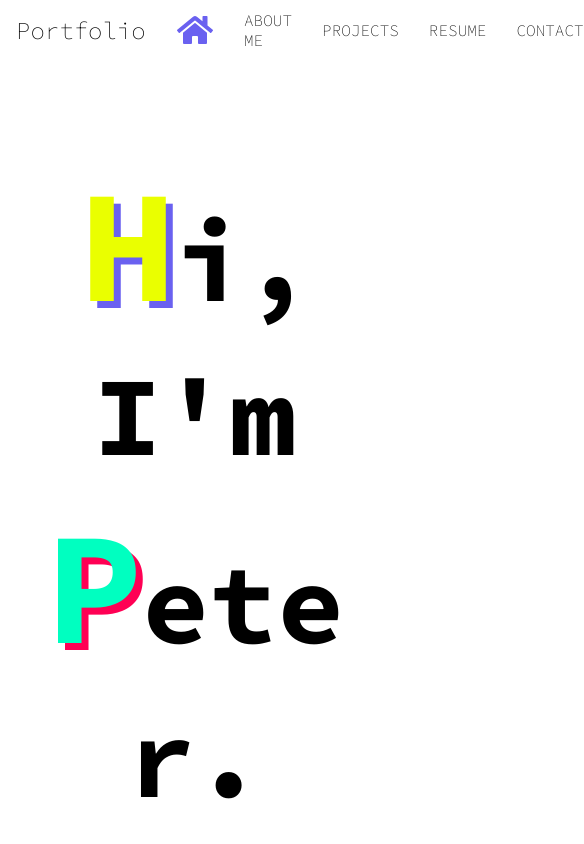
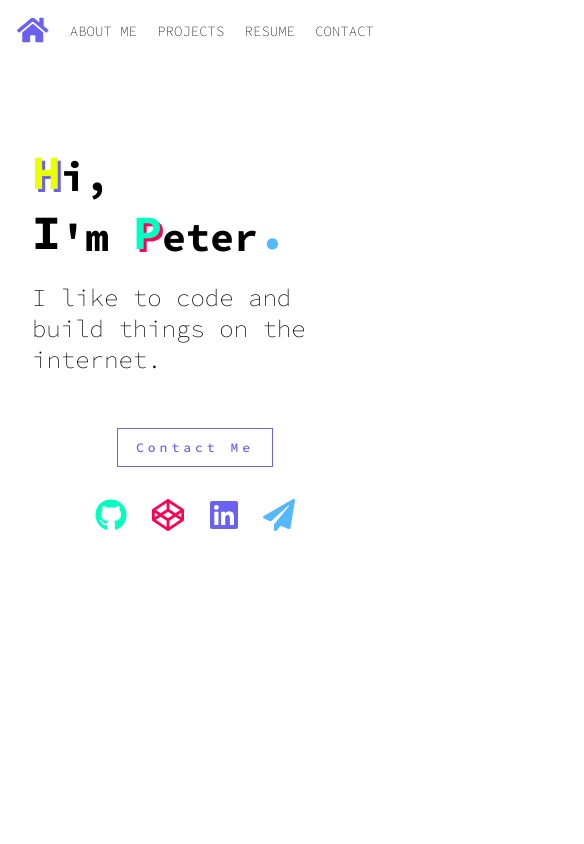
Before and after one commit to r00bal/Portfolio, a Gatsby site: page / in a window 390 px wide. Shown: the top 844 px of the page, 584 px wide, since content can reach past the window. Built offline with nearby package versions, Linux system fonts and the light colour scheme; Gatsby itself is replaced by a stand-in of ours.

Commit message:
fix intro, styledProps, add responsivness

```diff
--- a/src/components/Footer.js
+++ b/src/components/Footer.js
@@ -1,22 +1,35 @@
 import React from 'react'
 import styled from 'styled-components'
-import { flexProps, marginProps } from '../utils/css-helpers'
+import { mediaAbove, marginProps } from '../utils/css-helpers'
 import { Button } from '.'
 
 const Container = styled.footer`
-  ${({ width }) => (width ? `width: ${width};` : `width:100%;`)}
-  ${({ maxWidth }) => (maxWidth ? `max-width: ${maxWidth};` : null)}
-  ${flexProps}
-  ${marginProps}
+  display: flex;
+  flex-direction: column;
+  justify-content: space-between;
+  align-items: center;
+  width: 100%;
+  max-width: 400px;
+  margin: 10% 0 0 0;
+  ${mediaAbove.smallScreen`
+  flex-direction: row;
+`}
 `
 
 const FooterButtonLink = styled(Button)``
 
 const Box = styled.div`
-  ${({ width }) => (width ? `width: ${width};` : `width:100%;`)}
-  ${({ maxWidth }) => (maxWidth ? `max-width: ${maxWidth};` : null)}
-  ${flexProps}
-  ${marginProps}
+  display: flex;
+  flex-direction: row;
+  justify-content: space-between;
+  align-items: space-between;
+  align-content: space-between;
+
+  width: 200px;
+  margin-top: 2rem;
+  ${mediaAbove.smallScreen`
+   margin:0px;
+`}
 `
 
 const IconLink = styled.a`
--- a/src/components/Header.js
+++ b/src/components/Header.js
@@ -1,6 +1,6 @@
 import React from 'react'
 import styled from 'styled-components'
-import { flexProps } from '../utils/css-helpers'
+import { flexProps, mediaAbove } from '../utils/css-helpers'
 
 const Container = styled.header`
   padding: 1rem;
@@ -10,29 +10,28 @@ const Container = styled.header`
   //background-color: var(--green-color);
   background-color: var(--white-color);
   display: flex;
-  ${flexProps}
-  height:60px;
-  //border-bottom: 1px solid black;
-`
-
-const HeaderBox = styled.div`
-  display: flex;
-  ${flexProps}
+  flex-direction: row;
+  justify-content: center;
+  align-items: center;
+  height: 60px;
+  ${mediaAbove.mediumScreen`
+ justify-content: space-between;
+`}//border-bottom: 1px solid black;
 `
 
 const HeaderTitle = styled.h1`
+  display: none;
+  ${mediaAbove.mediumScreen`
+  display: block;
   font-size: 1.5rem;
   font-weight: 300;
+`}
 `
 
 export default function Header({ children, ...restProps }) {
   return <Container {...restProps}>{children}</Container>
 }
 
-Header.Box = function Box({ children, ...restProps }) {
-  return <HeaderBox {...restProps}>{children}</HeaderBox>
-}
-
 Header.Title = function Title({ children, ...restProps }) {
   return <HeaderTitle {...restProps}>{children}</HeaderTitle>
 }
--- a/src/components/Intro.js
+++ b/src/components/Intro.js
@@ -1,39 +1,75 @@
 import React from 'react'
 import styled from 'styled-components'
-import { flexProps } from '../utils/css-helpers'
+import { flexProps, mediaAbove } from '../utils/css-helpers'
 
 const Container = styled.div`
+  display: flex;
+  flex-direction: column;
+  justify-content: center;
+
+  ${mediaAbove.mediumScreen`
   ${flexProps}
-  height: 100%;
   ${({ width }) => (width ? `width: ${width};` : `width:100%;`)}
   ${({ maxWidth }) => (maxWidth ? `max-width: ${maxWidth};` : null)}
-  margin-top:5%;
+  `}
 `
 
 const Text = styled.p`
+  font-size: 1.5rem;
+  font-weight: 200;
+  margin: 20px 0;
+  ${mediaAbove.smallScreen`
+  font-size: 2rem;
+
+`}
+
+  ${mediaAbove.mediumScreen`
   font-size: 3rem;
-  font-weight: 200;
   margin: 50px 0 0 20px;
+`}
 `
 
 const Title = styled.h1`
-  font-size: 7rem;
+  font-size: 2.5rem;
   font-weight: 700;
   letter-spacing: 0;
+  max-width: 800px;
   margin: 50px 0 0 0;
-  text-align: center;
+  text-align: left;
   transition: all 0.2s;
+  ${mediaAbove.smallScreen`
+  font-size: 4rem;
+  max-width: 100%;
+`}
+  ${mediaAbove.mediumScreen`
+  font-size: 8rem;
+  max-width: 100%;
+`}
 `
 
 const Special = styled.span`
-  ${({ size }) => (size ? `font-size: ${size};` : null)}
+  font-size: 3rem;
   ${({ color }) => (color ? `color: ${color};` : null)}
-  ${({ shadow }) => (shadow ? `text-shadow: 7px 7px ${shadow};` : null)}
+  ${({ shadow }) => (shadow ? `text-shadow: 3px 3px ${shadow};` : null)}
   transition: all 0.2s;
   &:hover {
-    ${({ color }) => (color ? `text-shadow: 7px 7px ${color};` : null)}
-    ${({ shadow }) => (shadow ? `color: ${shadow};` : null)}
+    ${({ color, shadow }) => (color && shadow ? `text-shadow: 3px 3px ${color};` : null)}
+    ${({ shadow, color }) => (shadow && color ? `color: ${shadow};` : null)}
   }
+  ${mediaAbove.smallScreen`
+   ${({ shadow }) => (shadow ? `text-shadow: 5px 5px ${shadow};` : null)}
+    font-size: 6rem;
+     &:hover {
+    ${({ color, shadow }) => (color && shadow ? `text-shadow: 5px 5px ${color};` : null)}
+
+  `}
+  ${mediaAbove.mediumScreen`
+   ${({ shadow }) => (shadow ? `text-shadow: 7px 7px ${shadow};` : null)}
+    font-size: 10rem;
+     &:hover {
+    ${({ color, shadow }) => (color && shadow ? `text-shadow: 7px 7px ${color};` : null)}
+
+  `}
 `
 
 export default function Intro({ children, ...restProps }) {
--- a/src/components/Navigation.js
+++ b/src/components/Navigation.js
@@ -1,13 +1,15 @@
 import React from 'react'
 import styled from 'styled-components'
 import { Link } from 'gatsby'
-import { flexProps } from '../utils/css-helpers'
+import { mediaAbove } from '../utils/css-helpers'
 
 const Container = styled.nav`
-  ${flexProps}
+  display: flex;
+  width: 100%;
 `
 
 const NavLink = styled(Link)`
+  font-size: 14px;
   color: var(--black-color);
   text-decoration: none;
   cursor: pointer;
@@ -24,14 +26,23 @@ const NavLink = styled(Link)`
 `
 
 const List = styled.ul`
-  ${flexProps}
+  width: 100%;
+  display: flex;
+  flex-direction: row;
+  justify-content: space-between;
+  align-items: center;
   .active {
     color: var(--green-color);
   }
+  ${mediaAbove.smallScreen`
+    justify-content: center;
+  `}
+  ${mediaAbove.mediumScreen`
+    justify-content: flex-end;
+  `}
 `
 
 const Item = styled.li`
-  margin-left: 30px;
   position: relative;
   svg {
     display: flex;
@@ -44,7 +55,7 @@ const Item = styled.li`
     left: 0;
     right: 0;
     visibility: hidden;
-    color:var(--blue-color);
+    color: var(--blue-color);
   }
   .active {
     span {
@@ -53,7 +64,10 @@ const Item = styled.li`
     svg {
       visibility: visible;
     }
-
+  }
+  ${mediaAbove.smallScreen`
+    margin-left: 30px;
+  `}
 `
 
 const Text = styled.span``
--- a/src/layouts/Layout.js
+++ b/src/layouts/Layout.js
@@ -2,7 +2,7 @@ import React from 'react'
 import styled from 'styled-components'
 import { FontAwesomeIcon } from '@fortawesome/react-fontawesome'
 import { Nav, Header } from '../components'
-import { flexProps } from '../utils/css-helpers'
+import { flexProps, mediaAbove } from '../utils/css-helpers'
 import { GlobalStyle } from '../utils/global-styles'
 import '../utils/font-awesome'
 
@@ -12,15 +12,18 @@ const Main = styled.main`
   ${flexProps}
   max-width:1200px;
   margin: 0 auto;
+  padding: 2rem;
+  ${mediaAbove.mediumScreen`
   padding: 1rem;
+`}
 `
 const Layout = ({ children, flexDirection, justifyContent, alignItems }) => (
   <>
     <GlobalStyle />
-    <Header flexDirection="row" justifyContent="space-between" alignItems="center">
+    <Header>
       <Header.Title>Portfolio</Header.Title>
       <Nav>
-        <Nav.List flexDirection="row" justifyContent="center" alignItems="center">
+        <Nav.List>
           <Nav.Item>
             <Nav.Link activeClassName="active" to="/">
               <Nav.Text>Home</Nav.Text>
--- a/src/pages/index.js
+++ b/src/pages/index.js
@@ -1,58 +1,120 @@
-import React from 'react'
+import React, { createRef } from 'react'
+import { useChain } from 'react-spring'
+import styled from 'styled-components'
 import { FontAwesomeIcon } from '@fortawesome/react-fontawesome'
 import { Layout } from '../layouts'
 import { Intro, Footer } from '../components'
 import { SqueezeTrail, SqueezeSpring, FadeInSpring } from '../animations'
 import '../utils/font-awesome'
 
-const HeroTitle = "Hi, I'm Peter."
+const HI = 'Hi,'
+const IM = "I'm"
+const PETER = 'Peter.'
+
+const NoWrap = styled.div`
+  display: inline-flex;
+  flex-flow: row nowrap;
+  justify-content: center;
+  align-items: flex-end;
+`
+const Br = styled.br``
 
 export default function Home() {
   return (
     <Layout>
-      <Intro flexDirection="column" justifyContent="center" maxWidth="1000px">
+      <Intro>
         <Intro.Title hoverColor="var(--green-color)">
+          <NoWrap>
             <SqueezeTrail delay={500}>
-            {HeroTitle.split('').map((l) => {
+              {HI.split('').map((l) => {
                 if (l === ' ') return l
                 if (l === 'H')
                   return (
-                  <Intro.Special size="10rem" color="var(--yellow-color)" shadow="var(--blue-color)">
+                    <Intro.Special color="var(--yellow-color)" shadow="var(--blue-color)">
                       <SqueezeSpring>{l}</SqueezeSpring>
                     </Intro.Special>
                   )
                 if (l === 'P')
                   return (
-                  <Intro.Special size="10rem" color="var(--green-color)" shadow="var(--red-color)">
+                    <Intro.Special color="var(--green-color)" shadow="var(--red-color)">
                       <SqueezeSpring>{l}</SqueezeSpring>
                     </Intro.Special>
                   )
                 return <SqueezeSpring>{l}</SqueezeSpring>
               })}
             </SqueezeTrail>
+          </NoWrap>
+          <Br />
+          <NoWrap>
+            <SqueezeTrail delay={600}>
+              {IM.split('').map((l) => {
+                if (l === ' ') return l
+                if (l === 'I')
+                  return (
+                    <Intro.Special color="var(--sky-black)">
+                      <SqueezeSpring>{l}</SqueezeSpring>
+                    </Intro.Special>
+                  )
+                if (l === 'H')
+                  return (
+                    <Intro.Special color="var(--yellow-color)" shadow="var(--blue-color)">
+                      <SqueezeSpring>{l}</SqueezeSpring>
+                    </Intro.Special>
+                  )
+                if (l === 'P')
+                  return (
+                    <Intro.Special color="var(--green-color)" shadow="var(--red-color)">
+                      <SqueezeSpring>{l}</SqueezeSpring>
+                    </Intro.Special>
+                  )
+                return <SqueezeSpring>{l}</SqueezeSpring>
+              })}
+            </SqueezeTrail>
+          </NoWrap>
+          {'  '}
+          <NoWrap>
+            <SqueezeTrail delay={800}>
+              {PETER.split('').map((l) => {
+                if (l === ' ') return l
+                if (l === '.')
+                  return (
+                    <Intro.Special color="var(--sky-color)">
+                      <SqueezeSpring>{l}</SqueezeSpring>
+                    </Intro.Special>
+                  )
+                if (l === 'H')
+                  return (
+                    <Intro.Special size="8rem" color="var(--yellow-color)" shadow="var(--blue-color)">
+                      <SqueezeSpring>{l}</SqueezeSpring>
+                    </Intro.Special>
+                  )
+                if (l === 'P')
+                  return (
+                    <Intro.Special size="8rem" color="var(--green-color)" shadow="var(--red-color)">
+                      <SqueezeSpring>{l}</SqueezeSpring>
+                    </Intro.Special>
+                  )
+                return <SqueezeSpring>{l}</SqueezeSpring>
+              })}
+            </SqueezeTrail>
+          </NoWrap>
         </Intro.Title>
         <Intro.Text>
-          <FadeInSpring delay={1000}>I love to code and build things on the internet.</FadeInSpring>
+          <FadeInSpring delay={1000}>I like to code and build things on the internet.</FadeInSpring>
         </Intro.Text>
       </Intro>
 
-      <Footer
-        flexDirection="row"
-        justifyContent="space-between"
-        alignItems="center"
-        maxWidth="400px"
-        margin="10% 0 0 0"
-      >
+      <Footer>
         <FadeInSpring style={{ width: '100%' }} delay={1400}>
           <Footer.ButtonLink>Contact Me</Footer.ButtonLink>
         </FadeInSpring>
         <FadeInSpring style={{ width: '100%' }} delay={1400}>
           <Footer.Box
-            flexDirection="row"
-            justifyContent="space-between"
-            alignItems="space-between"
-            alignContent="space-between"
-            width="200px"
+          // flexDirection="row"
+          // justifyContent="space-between"
+          // alignItems="space-between"
+          // alignContent="space-between"
+          // width="200px"
           >
             <Footer.IconLink href="#" color="var(--green-color)">
               <FontAwesomeIcon size="2x" icon={['fab', 'github']} title="github account for Peter" />
--- a/src/utils/css-helpers.js
+++ b/src/utils/css-helpers.js
@@ -12,3 +12,20 @@ export const flexProps = css`
 export const marginProps = css`
   ${({ margin }) => (margin ? `margin: ${margin};` : null)}
 `
+
+export const size = {
+  smallScreen: 548,
+  mediumScreen: 960,
+  largeScreen: 1140,
+}
+
+export const mediaAbove = Object.keys(size).reduce((acc, label) => {
+  acc[label] = (...args) => css`
+    @media (min-width: ${size[label]}px) {
+      ${css(...args)}
+    }
+  `
+  return acc
+}, {})
+
+console.log('mediaAbove', mediaAbove)
--- a/src/utils/global-styles.js
+++ b/src/utils/global-styles.js
@@ -45,11 +45,11 @@ export const GlobalStyle = createGlobalStyle`
     font-family: 'Source Code Pro';
     box-sizing: border-box;
     list-style: none;
+    font-size:16px;
   }
   html {
   box-sizing: border-box;
   font-size: 16px;
-  font-family: "Roboto", sans-serif;
 }
 
 *, *:before, *:after {
```
Lines whose indentation alone changed are shown as unchanged.
